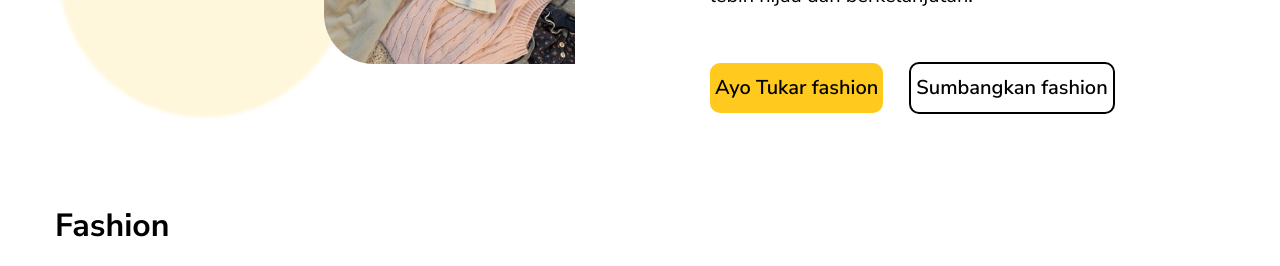
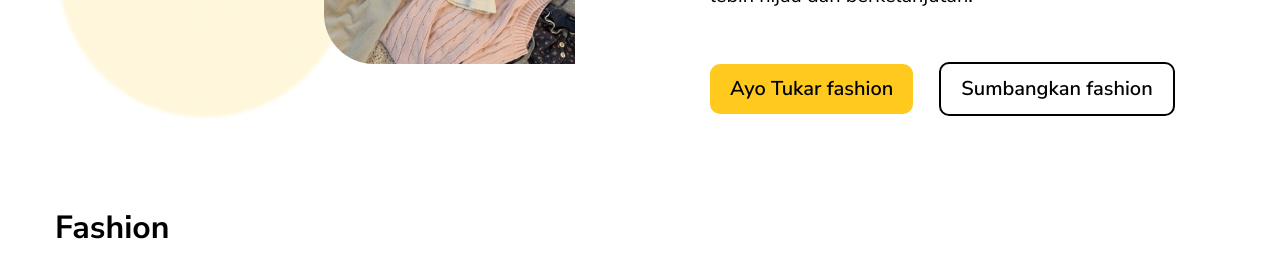
Before and after one commit to Lutfanhadi/Project-Lomba-WDC, a plain HTML site: page src/index.html in a window 1280 px wide. Shown: the part 1708-1974 px from the top of the page. Drawn offline with Linux system fonts and the light colour scheme; a web font is replaced by a local one.

Commit message:
update tombol di index

```diff
--- a/src/index.html
+++ b/src/index.html
@@ -593,12 +593,12 @@
           </ul>
           <div class="mt-[51px]">
             <button
-              class="bg-primary cursor-pointer rounded-[10px] py-[10px] px-[5px] mr-[22px] font-semibold hover:bg-yellow-500 text-[14px] md:text-[14px] lg:text-[20px]"
+              class="bg-primary cursor-pointer rounded-[10px] py-[10px] px-[5px] mr-[22px] font-semibold hover:bg-yellow-500 text-[14px] md:text-[14px] md:py-[10px] md:px-[20px] lg:py-[10px] lg:px-[20px] lg:text-[20px]"
             >
               <a href="page/tukar-fashion.html">Ayo Tukar fashion</a>
             </button>
             <button
-              class="border-2 cursor-pointer border-black bg-white rounded-[10px] py-[9px] px-[5px] font-semibold hover:border-primary hover:text-primary text-[14px] md:text-[14px] lg:text-[20px]"
+              class="border-2 cursor-pointer border-black bg-white rounded-[10px] py-[9px] px-[5px]  font-semibold hover:border-primary hover:text-primary text-[14px] md:text-[14px] md:py-[10px] md:px-[20px] lg:py-[10px] lg:px-[20px] lg:text-[20px]"
             >
               <a href="page/sumbangkan-fashion.html">Sumbangkan fashion</a>
             </button>
```
Also changed, not shown: src/page/login.html (line endings or trailing spaces).
